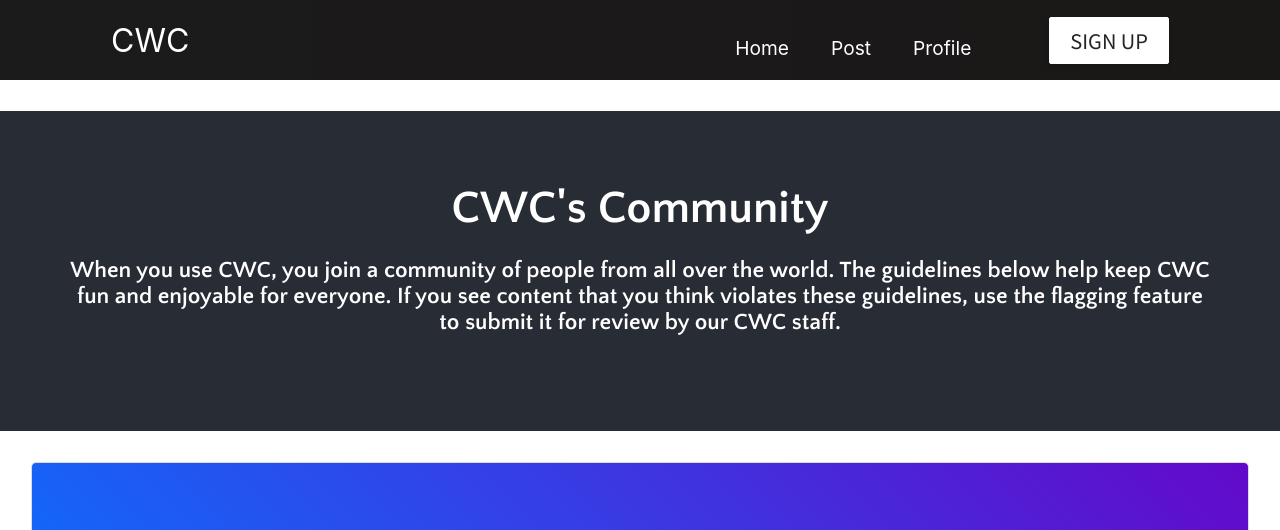
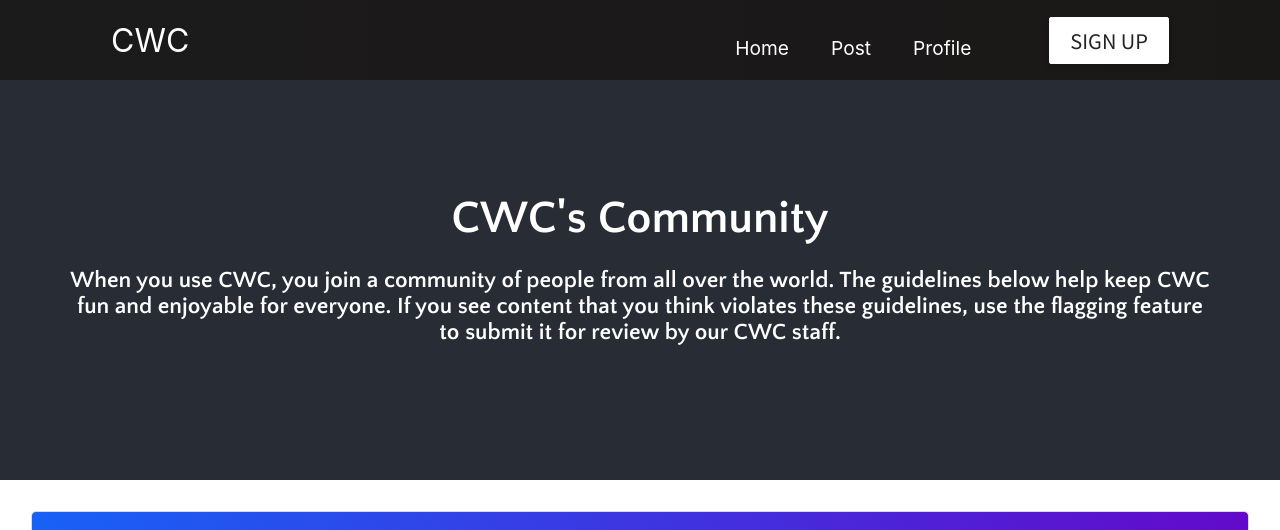
Before and after one commit to codestates/beb-02-second-CWC, a React (Create React App) app in the folder CWC_project/client/: page /post in a window 1280 px wide. Shown: the top 530 px of the page. Built offline with nearby package versions, Linux system fonts and the light colour scheme; no server answers.

Commit message:
Update Board.css

```diff
--- a/CWC_project/client/src/components/Board.css
+++ b/CWC_project/client/src/components/Board.css
@@ -112,7 +112,7 @@ body {
 
 .logo-name {
     background-color: #282c34;
-    min-height: 40vh;
+    min-height: 50vh;
     display: flex;
     flex-direction: column;
     align-items: center;
@@ -121,6 +121,7 @@ body {
     font-weight: 700;
     font-size: calc(30px + 2vmin);
     color: white;
+    margin-top: 0px;
 }
 
 .logo-paragrph {
```
